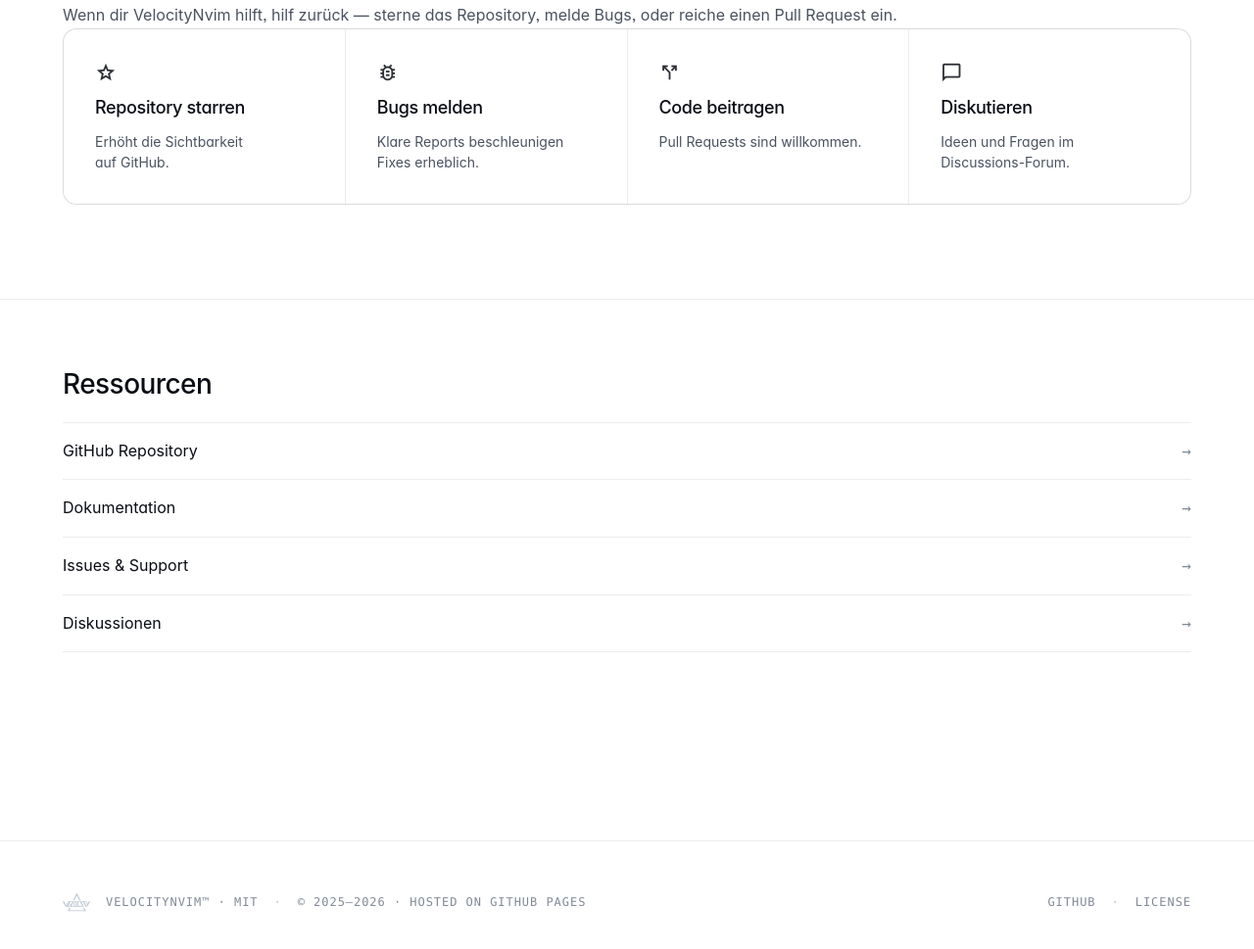
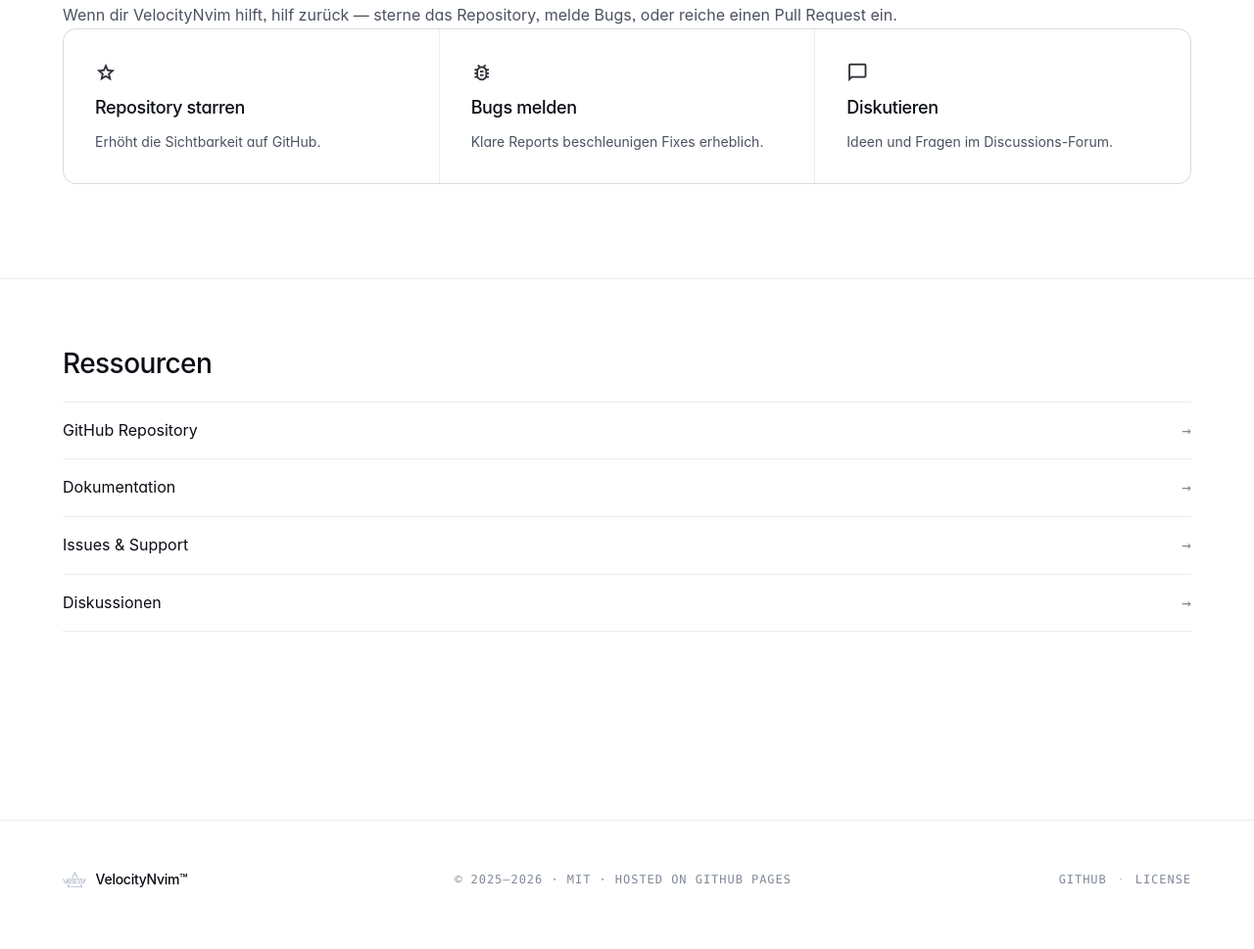
Before and after one commit to Maik-0000FF/VelocityNvim-Website, a plain HTML site: page index.html in a window 1280 px wide. Shown: the part 5163-6132 px from the top of the page at 98% size. Drawn offline with Linux system fonts and the light colour scheme; a web font is replaced by a local one.

Commit message:
Tighten footer layout and trim support grid
- Restructure footer markup into brand / copy / links columns; CSS uses
  3-column grid on desktop, single centred column under 640px
- Footer brand link now tints the wordmark on hover
- Remove the Contribute Code card from the support section and switch the
  support grid to 3 columns so Star / Bugs / Discussions align cleanly

```diff
--- a/assets/css/bundle.css
+++ b/assets/css/bundle.css
@@ -956,7 +956,7 @@
 
 .support-grid {
     display: grid;
-    grid-template-columns: repeat(4, 1fr);
+    grid-template-columns: repeat(3, 1fr);
     gap: 1px;
     background: var(--line);
     border: 1px solid var(--line);
@@ -1103,25 +1103,35 @@
     max-width: var(--container);
     margin: 0 auto;
     padding: 0 var(--space-3);
-    display: flex;
+    display: grid;
+    grid-template-columns: auto 1fr auto;
     align-items: center;
-    justify-content: space-between;
     gap: var(--space-3);
-    flex-wrap: wrap;
 }
 
+.footer-brand {
+    display: inline-flex;
+    align-items: center;
+    gap: 0.6rem;
+    font-size: var(--text-sm);
+    font-weight: 550;
+    letter-spacing: var(--track-snug);
+    color: var(--fg);
+    transition: color var(--dur) var(--ease);
+}
+.footer-brand:hover { color: var(--accent); }
+
 .footer-logo {
-    width: 28px;
-    height: 28px;
-    opacity: 0.7;
+    width: 24px;
+    height: 24px;
+    opacity: 0.85;
     transition: opacity var(--dur) var(--ease);
 }
-.footer-logo:hover { opacity: 1; }
+.footer-brand:hover .footer-logo { opacity: 1; }
 
-.footer-text {
-    display: flex;
-    align-items: center;
-    gap: var(--space-2);
+.footer-copy {
+    margin: 0;
+    text-align: center;
     font-family: var(--font-mono);
     font-size: var(--text-xs);
     letter-spacing: var(--track-wide);
@@ -1129,8 +1139,20 @@
     color: var(--fg-subtle);
 }
 
-.footer-text p { color: inherit; margin: 0; font-size: inherit; }
-.footer-divider { color: var(--fg-subtle); opacity: 0.5; }
+.footer-links {
+    display: inline-flex;
+    align-items: center;
+    gap: 0.65rem;
+    font-family: var(--font-mono);
+    font-size: var(--text-xs);
+    letter-spacing: var(--track-wide);
+    text-transform: uppercase;
+    color: var(--fg-subtle);
+}
+.footer-links a { color: var(--fg-subtle); transition: color var(--dur) var(--ease); }
+.footer-links a:hover { color: var(--fg); }
+
+.footer-divider { color: var(--fg-subtle); opacity: 0.45; }
 
 /* --------------------------------------------------------------------------
   16. LANGUAGE TOGGLE
@@ -1416,7 +1438,16 @@
 
     .metrics { grid-template-columns: 1fr 1fr; }
 
-    .footer-content { flex-direction: column; gap: var(--space-2); text-align: center; }
+    .footer { padding: var(--space-4) 0; margin-top: var(--space-6); }
+    .footer-content {
+        grid-template-columns: 1fr;
+        justify-items: center;
+        gap: var(--space-2);
+        text-align: center;
+    }
+    .footer-brand { font-size: var(--text-sm); }
+    .footer-copy { font-size: 0.7rem; line-height: 1.5; }
+    .footer-links { font-size: 0.7rem; }
 }
 
 /* --------------------------------------------------------------------------
--- a/assets/js/templates/support.js
+++ b/assets/js/templates/support.js
@@ -22,11 +22,6 @@
                     <span data-icon="bug" data-size="22"></span>
                     <h3>Bugs melden</h3>
                     <p>Klare Reports beschleunigen Fixes erheblich.</p>
-                </a>
-                <a href="https://github.com/Maik-0000FF/VelocityNvim/fork" class="support-item">
-                    <span data-icon="fork" data-size="22"></span>
-                    <h3>Code beitragen</h3>
-                    <p>Pull Requests sind willkommen.</p>
                 </a>
                 <a href="https://github.com/Maik-0000FF/VelocityNvim/discussions" class="support-item">
                     <span data-icon="chat" data-size="22"></span>
@@ -54,11 +49,6 @@
                     <h3>Report bugs</h3>
                     <p>Clear reports massively speed up fixes.</p>
                 </a>
-                <a href="https://github.com/Maik-0000FF/VelocityNvim/fork" class="support-item">
-                    <span data-icon="fork" data-size="22"></span>
-                    <h3>Contribute code</h3>
-                    <p>Pull requests are welcome.</p>
-                </a>
                 <a href="https://github.com/Maik-0000FF/VelocityNvim/discussions" class="support-item">
                     <span data-icon="chat" data-size="22"></span>
                     <h3>Join discussions</h3>
--- a/components/footer.html
+++ b/components/footer.html
@@ -1,13 +1,13 @@
 <footer class="footer">
     <div class="footer-content">
-        <div class="footer-text">
-            <img src="assets/images/VelocityNvim_Logo_Footer.svg" alt="VelocityNvim" class="footer-logo" width="28" height="28">
-            <p>VelocityNvim™ · MIT</p>
-            <span class="footer-divider">·</span>
-            <p class="lang-content de active">© 2025–2026 · Hosted on GitHub Pages</p>
-            <p class="lang-content en">© 2025–2026 · Hosted on GitHub Pages</p>
-        </div>
-        <div class="footer-text">
+        <a href="https://github.com/Maik-0000FF/VelocityNvim" class="footer-brand" aria-label="VelocityNvim">
+            <img src="assets/images/VelocityNvim_Logo_Footer.svg" alt="" class="footer-logo" width="28" height="28">
+            <span>VelocityNvim™</span>
+        </a>
+
+        <p class="footer-copy">© 2025–2026 · MIT · Hosted on GitHub Pages</p>
+
+        <div class="footer-links">
             <a href="https://github.com/Maik-0000FF/VelocityNvim">GitHub</a>
             <span class="footer-divider">·</span>
             <a href="https://github.com/Maik-0000FF/VelocityNvim/blob/main/LICENSE">License</a>
```
